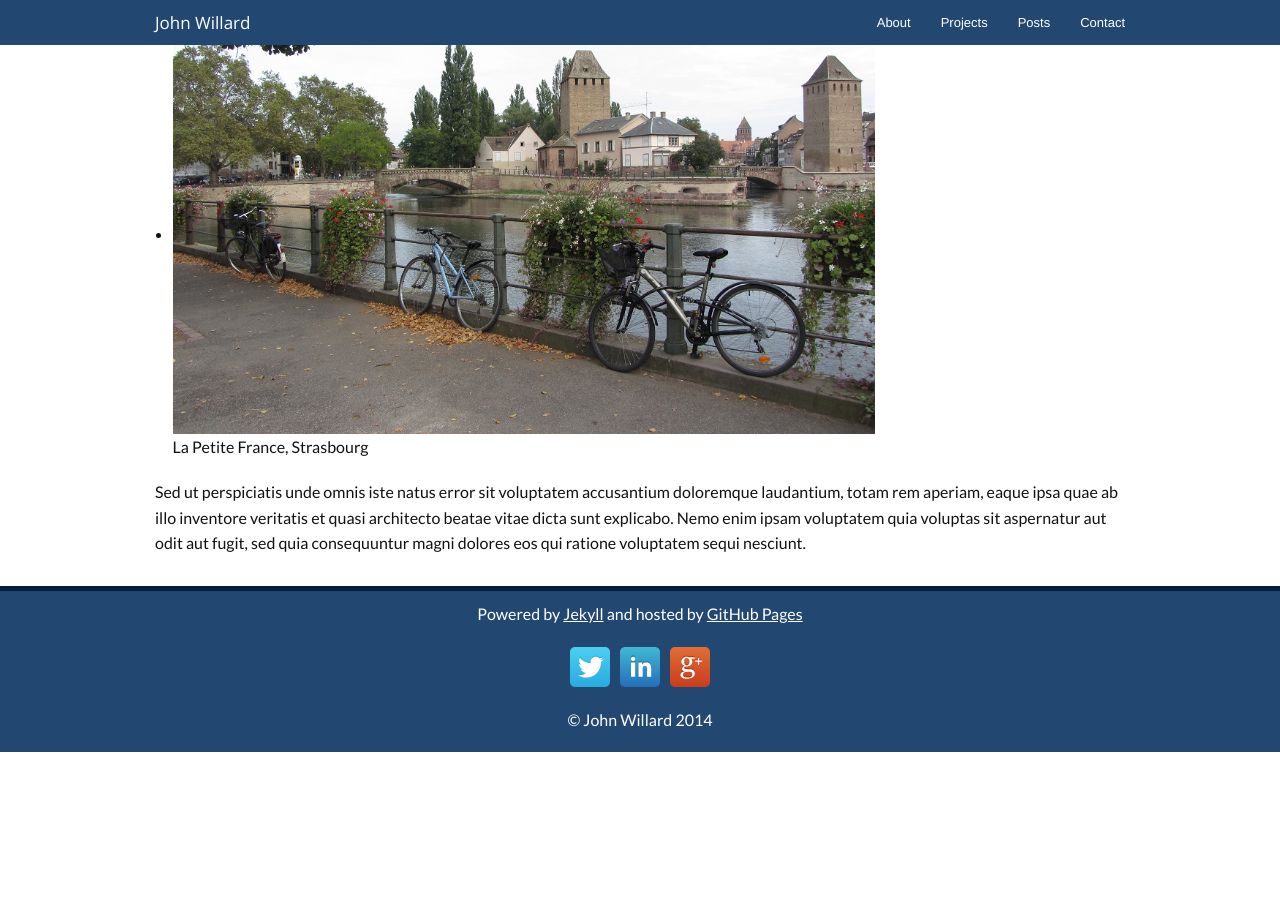
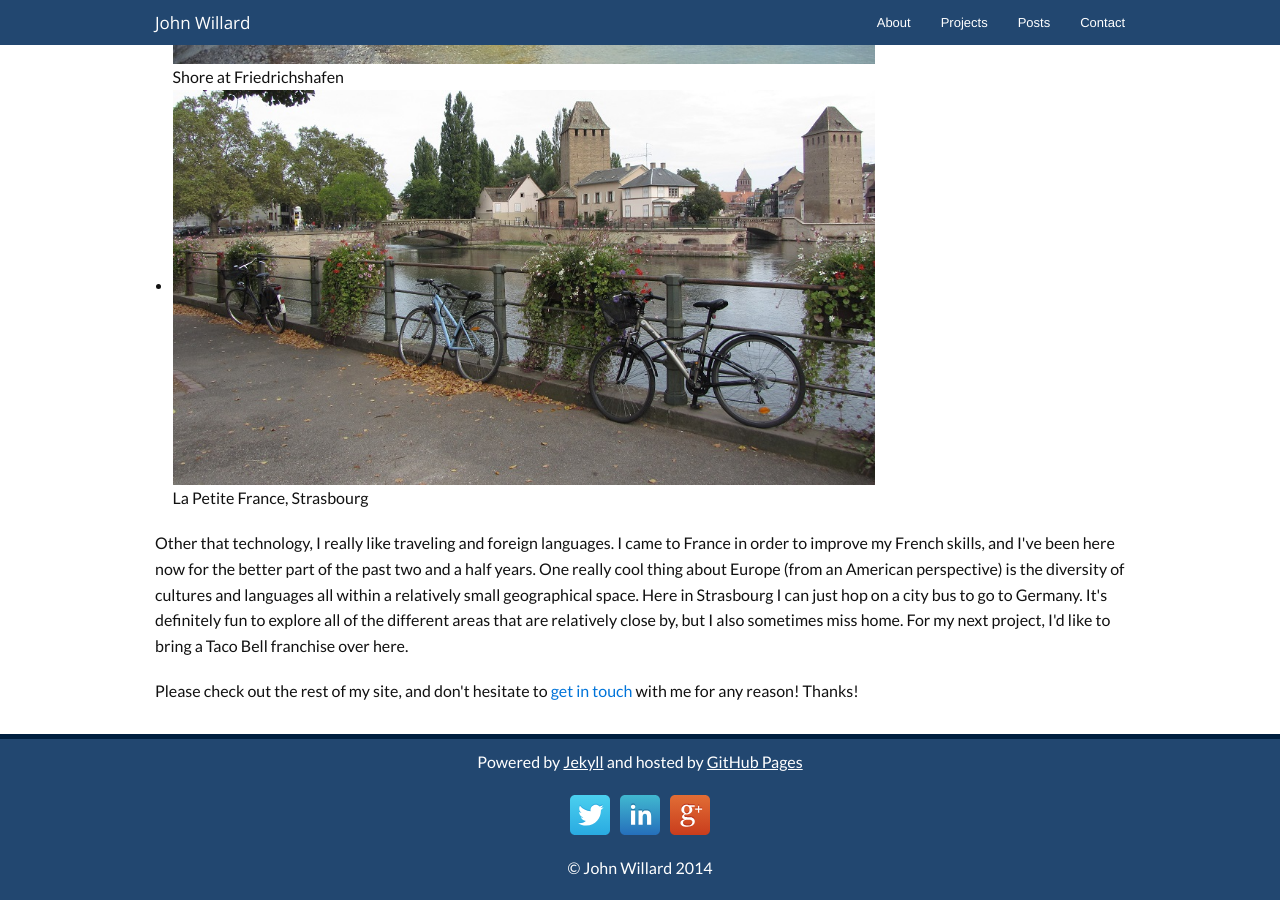
Before and after one commit to jgwil2/jgwil2.github.io, a Jekyll site: the page built from about/index.html, in a window 1280 px wide and 900 px high, scrolled down 2199 px. Built offline with Jekyll 4.4.1, drawn with Linux system fonts in a browser that asks for light colours; nearby versions of some CDN libraries; library files that are not in the unit come from our copies; Markdown is read by kramdown in place of the engine named in the settings; comment, search, counter and statistics services are not loaded; before the commit the page ends 2951 px from its top, so only the background shows below that; some of the changed text lies outside the part shown.

Commit message:
no more lorem ipsum

```diff
--- a/about/index.html
+++ b/about/index.html
@@ -7,7 +7,7 @@
 
 	<div class="large-12 columns">
 		<h2>About me</h2>
-		<p>My name is John Willard and Donec libero libero, bibendum non condimentum ac, ullamcorper at sapien. Duis feugiat urna vel justo cursus facilisis. Vivamus ligula dui, convallis avarius vitae, facilisis eget magna.</p>
+		<p>My name is John Willard and I am a student currently residing in Strasbourg, France. Having spent the past few years teaching, both here in France and at home in the States, I'm now trying to transition into IT. For the most part I'm a newbie, so I've got a lot to learn! But one of the things that attracts me to this field is the fact that things are constantly evolving, and that you can never really stop learning. As part of that process, I'm creating this site, both to learn by doing and to share my new knowledge. I hope you enjoy it!</p>
 	</div>
 
 </div>
@@ -78,7 +78,8 @@
 <div class="row">
 
 	<div class="large-12 columns">
-		<p>Sed ut perspiciatis unde omnis iste natus error sit voluptatem accusantium doloremque laudantium, totam rem aperiam, eaque ipsa quae ab illo inventore veritatis et quasi architecto beatae vitae dicta sunt explicabo. Nemo enim ipsam voluptatem quia voluptas sit aspernatur aut odit aut fugit, sed quia consequuntur magni dolores eos qui ratione voluptatem sequi nesciunt.</p>
+		<p>Other that technology, I really like traveling and foreign languages. I came to France in order to improve my French skills, and I've been here now for the better part of the past two and a half years. One really cool thing about Europe (from an American perspective) is the diversity of cultures and languages all within a relatively small geographical space. Here in Strasbourg I can just hop on a city bus to go to Germany. It's definitely fun to explore all of the different areas that are relatively close by, but I also sometimes miss home. For my next project, I'd like to bring a Taco Bell franchise over here.</p>
+		<p>Please check out the rest of my site, and don't hesitate to <a href="/contact/">get in touch</a> with me for any reason! Thanks!</p>
 	</div>
 
 </div>
--- a/index.html
+++ b/index.html
@@ -47,7 +47,7 @@
 
 	<div class="row">
 		<div class="large-8 medium-8 columns">
-			<p>This is a recent project of mine and Donec libero libero, bibendum non condimentum ac, ullamcorper at sapien. Duis feugiat urna vel justo cursus facilisis. Vivamus ligula dui, convallis avarius vitae, facilisis eget magna. Sed ut perspiciatis unde omnis iste natus error sit voluptatem accusantium doloremque laudantium, totam rem aperiam, eaque ipsa quae ab illo inventore veritatis et quasi architecto beatae vitae dicta sunt explicabo. Nemo enim ipsam voluptatem quia voluptas sit aspernatur aut odit aut fugit, sed quia consequuntur magni dolores eos qui ratione voluptatem sequi nesciunt.</p>
+			<p>This is a recent project of mine that I decided to work on in order to improve my Javascript skills. It's a simple application that takes a user input text, looks for any Arabic numerals in it, and replaces them with their written English equivalents. This was a cool project because it allowed me to learn a lot of basic, native JS, which I was not as familiar with as PHP. Check out the working project, and if you're interested, read about it in <a href="/2014/03/05/javascript-text-parser/">this blog post</a> where I go into the details of the program.</p>
 		</div>
 		<div class="large-4 medium-4 columns">
 			<figure>
--- a/projects/index.html
+++ b/projects/index.html
@@ -6,7 +6,7 @@
 	<div class="large-12 columns">
 		<h2>Projects</h2>
 		<p>Here are some of my projects.</p>
-		<p>Donec libero libero, bibendum non condimentum ac, ullamcorper at sapien. Duis feugiat urna vel justo cursus facilisis. Vivamus ligula dui, convallis avarius vitae, facilisis eget magna. Sed ut perspiciatis unde omnis iste natus error sit voluptatem accusantium doloremque laudantium, totam rem aperiam, eaque ipsa quae ab illo inventore veritatis et quasi architecto beatae vitae dicta sunt explicabo. Nemo enim ipsam voluptatem quia voluptas sit aspernatur aut odit aut fugit, sed quia consequuntur magni dolores eos qui ratione voluptatem sequi nesciunt.</p>
+		<p>I'm going to be using this part of the site to display some of my work. I'll also probably be discussing these projects in the <a href="/blog/">blog</a>, so if anything here interests you be sure to check it out. Thanks!</p>
 	</div>
 </div>
 
@@ -18,7 +18,7 @@
 
 <div class="row">
 	<div class="large-8 medium-8 columns">
-		<p>This is a recent project of mine and Donec libero libero, bibendum non condimentum ac, ullamcorper at sapien. Duis feugiat urna vel justo cursus facilisis. Vivamus ligula dui, convallis avarius vitae, facilisis eget magna. Sed ut perspiciatis unde omnis iste natus error sit voluptatem accusantium doloremque laudantium, totam rem aperiam, eaque ipsa quae ab illo inventore veritatis et quasi architecto beatae vitae dicta sunt explicabo. Nemo enim ipsam voluptatem quia voluptas sit aspernatur aut odit aut fugit, sed quia consequuntur magni dolores eos qui ratione voluptatem sequi nesciunt.</p>
+		<p>This is a recent project of mine that I decided to work on in order to improve my Javascript skills. It's a simple application that takes a user input text, looks for any Arabic numerals in it, and replaces them with their written English equivalents. This was a cool project because it allowed me to learn a lot of basic, native JS, which I was not as familiar with as PHP. Check out the working project, and if you're interested, read about it in <a href="/2014/03/05/javascript-text-parser/">this blog post</a> where I go into the details of the program.</p>
 	</div>
 	<div class="large-4 medium-4 columns">
 		<figure>
```
